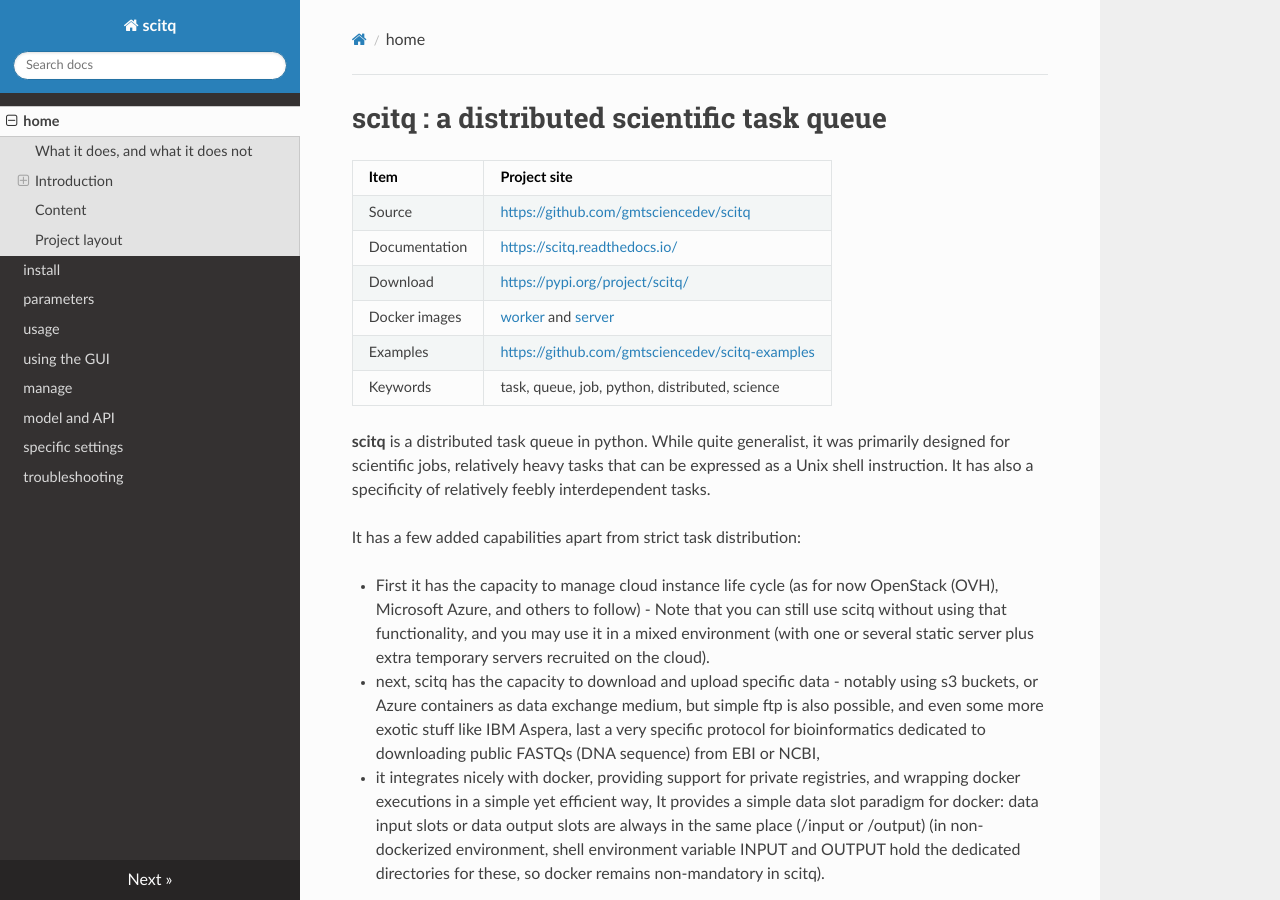
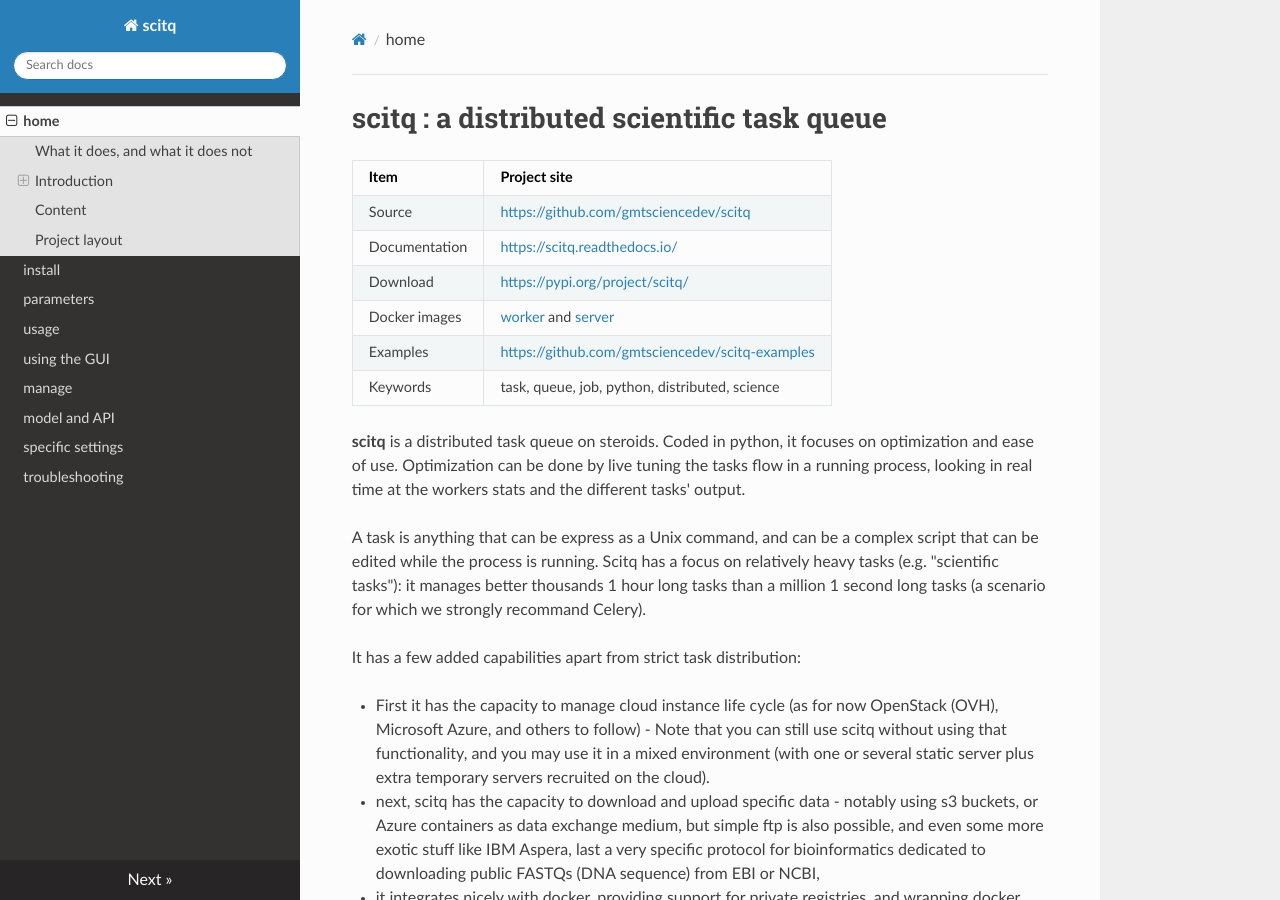
Before and after one commit to gmtsciencedev/scitq, an MkDocs documentation site: the page built from docs/index.md, in a window 1280 px wide and 900 px high. Built offline with MkDocs 1.6.1, drawn with Linux system fonts in a browser that asks for light colours; nearby versions of some CDN libraries.

```diff
--- a/README.md
+++ b/README.md
@@ -10,7 +10,14 @@ Examples|[https://github.com/gmtsciencedev/scitq-examples](https://github.com/gm
 Keywords|task, queue, job, python, distributed, science
 
 
-**scitq** is a distributed task queue in python. While quite generalist, it was primarily designed for scientific jobs, relatively heavy tasks that can be expressed as a Unix shell instruction. It has also a specificity of relatively feebly interdependent tasks.
+**scitq** is a distributed task queue on steroids. Coded in python, it focuses on optimization
+and ease of use. Optimization can be done by live tuning the tasks flow in a running process,
+looking in real time at the workers stats and the different tasks' output.
+
+A task is anything that can be express as a Unix command, and can be a complex script that
+can be edited while the process is running. Scitq has a focus on relatively heavy tasks (e.g.
+"scientific tasks"): it manages better thousands 1 hour long tasks than a million 1 second
+long tasks (a scenario for which we strongly recommand Celery).
 
 It has a few added capabilities apart from strict task distribution:
 
--- a/docs/model.md
+++ b/docs/model.md
@@ -273,7 +273,7 @@ Then in the for loop, we instanciate Steps. The Step attributes are the same you
 
 In above example, there is only one step in the workflow, but in terms of python objects this is not true, there is one instance of Workflow and one hundred instances of Step.
 
-So the `step1` variable is overwritten 99 times, not a very clean code. Step is an hybrid object. By hybrid, we mean that it borrows from the Object Factory pattern: Step is primarily Factory for Tasks. So we **should** declare one Step object and then 100 Tasks from this single Step. But, as you will see in a more elaborate example below, making Step hybrid provides a natural way of writing things.
+So the `step1` variable is overwritten 99 times, not a very clean code. Step is an hybrid object. By hybrid, we mean that it borrows from the Object Factory pattern: Step is primarily a Factory for Tasks. So we **should** declare one Step object and then 100 Tasks from this single Step. But, as you will see in a more elaborate example below, making Step hybrid provides a natural way of writing things.
 
 So under the hood, Step is attached to a Batch object, which is named after the `batch` attribute, and to several Task objects. Some of the Step attributes apply to this Batch object like `maximum_workers` or `flavor` and are shared between Tasks, while others like `name`, `command` apply to individual Tasks. It may sound awkward, but if we look at Step attributes, guessing which apply to which is pretty obvious.
 
@@ -282,7 +282,7 @@ Some of these arguments are mandatory, other are optional: this will be specifie
 
 Let us dive into Step attributes, first the Batch or shared attributes:
 
-- `batch` (mandatory): This is the name of the Batch object, but it is also used to define the batch to which Tasks will belong, the actual batch of the Tasks is <Workflow name>.<Step batch>, so as to avoid any collision with a similar Step from another Workflow,
+- `batch` (mandatory): This is the name of the Batch object, but it is also used to define the batch to which Tasks will belong, the actual batch of the Tasks is `<Workflow name>.<Step batch>`, so as to avoid any collision with a similar Step from another Workflow,
 - `maximum_worker` (mandatory if Workflow `max_step_workers` is unset): this is the maximum number of workers to be allocated for this batch, see the worker recruitment system below,
 - `concurrency` (mandatory if Worfkow `concurrency` is unset): this is the concurrency setting for newly recruited workers,
 - `provider`, `region`, `flavor` (optional, can be set at Workflow level): these are mandatory if new workers should be deployed, if any of these is unset only recycling of currently idle workers will happen if at least `flavor` is set, see worker recruitment below,
@@ -525,9 +529,8 @@ Some details about **QC Workflow**
 
 - In the Workflow declaration, you will find the recruitment rules specified as described: 5 worker max for each Step set with `max_step_workers=5` (there are 4 of them), but a maximum of 10 for the whole workflow, `max_workflow_workers=10`, so given that there are lots of samples, there should be 10 workers but changing from the first steps to the last as the samples are progressing into the workflow (logically, there should be relatively quickly 5 workers on step1, 5 on step2, and when all samples went through step1, the step1 workers moving to step3, etc.).
 - You see also that the level of concurrency is quite different between step1 and step2/3, which tell us that the workers will spent a significant amount of time for step2/3, compared to step1 (and maybe it would make sense to lower the maximum_worker setting for step1).
-- Last, you see that step4 is a single step out of the for loop, that will synthetize all the steps before which are on the model one step per sample. This uses the gather method for the step4: its required_tasks is set to `step3.gather()`, that is all the different iterations of step3. You see also the use of `step3.gather('output')` for step4 input.
+- Last, you see that step4 is a single step out of the for loop (1 iteration), that will synthetize all the iterations of step3. This uses the gather method for the step4 requirements: its required_tasks is set to `step3.gather()`, that is all the different iterations of step3. You can also see the use of `step3.gather('output')` for step4 input.
 
-Last while step1/2/3 are iterated a certain number of times (1 of each per sample), step4 is unique (1 iteration for all the samples, thus out of the for loop). The appearance of the workflow code remains clear and easy to read, and the fact that step4 is out of the loop make it clear that it is unique. When defining step4 requirement, the use of gather() method bypasses the fact that, technically, the `step3` that is designated here out of loop is just the last of all step3: gather() result does not depend on which iteration of the step it is called.
+Last while step1/2/3 are iterated a certain number of times (1 of each per sample) and step4 is unique (1 iteration for all the samples), the appearance of the workflow code remains clear and easy to read. When defining step4 requirement, the use of gather() method bypasses the fact that, technically, the `step3` that is designated here out of loop is just the last of all step3: gather() result does not depend on which iteration of the step3 it is called.
 
 Last the result of the step4 is downloaded by the final `wf.clean()` (which download STDOUT for all tasks).
-NB in production, it is recommanded to use a redirection to some result file in `/output` when the output of a command is the result of the analysis and not a simple log.
--- a/pyproject.toml
+++ b/pyproject.toml
@@ -4,7 +4,7 @@ build-backend = "setuptools.build_meta"
 
 [project]
 name = "scitq"
-version = "1.2rc5"
+version = "1.2"
 authors = [
   { name="Raynald de Lahondès" },
   { name="Rémi Tan" }
```
Also changed, not shown: other parts of docs/model.md (+5 -1 lines), 5 other files.
